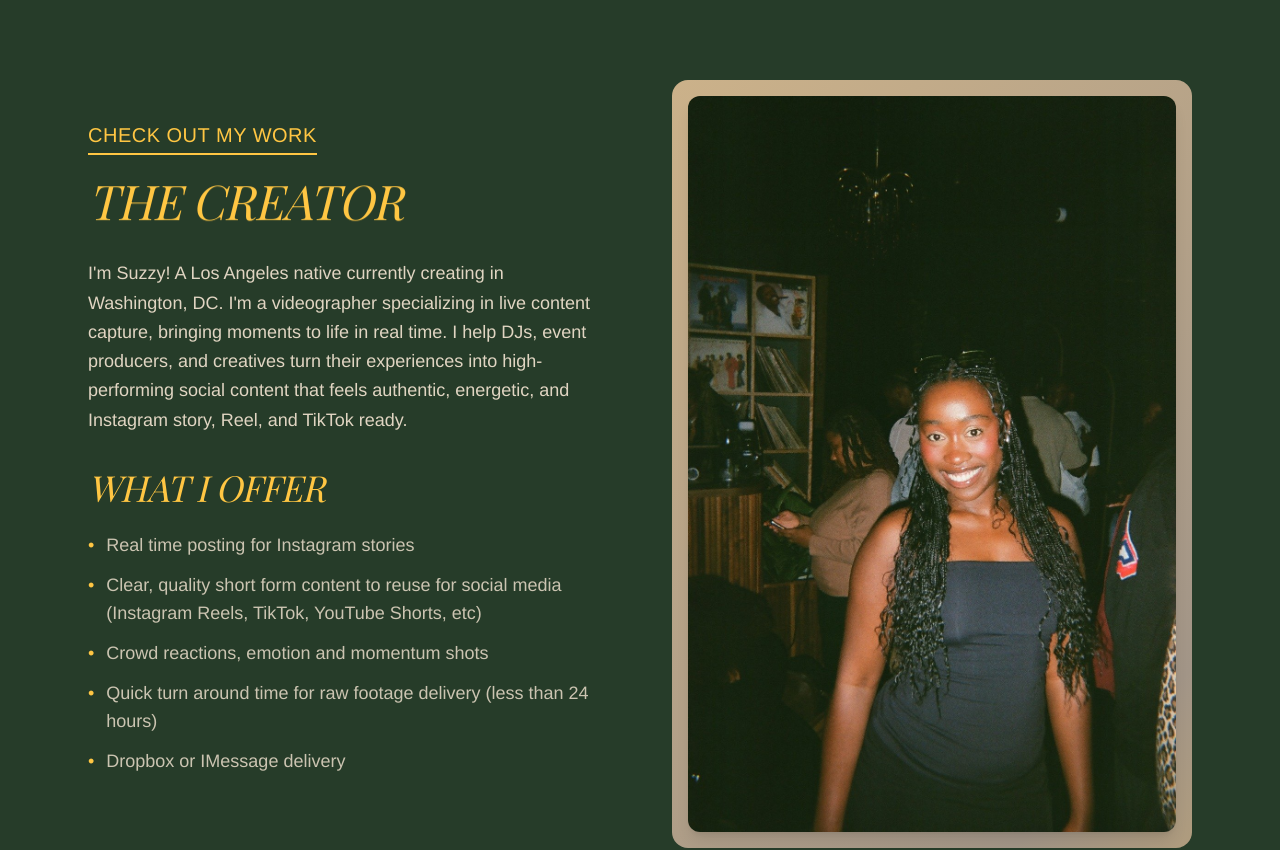
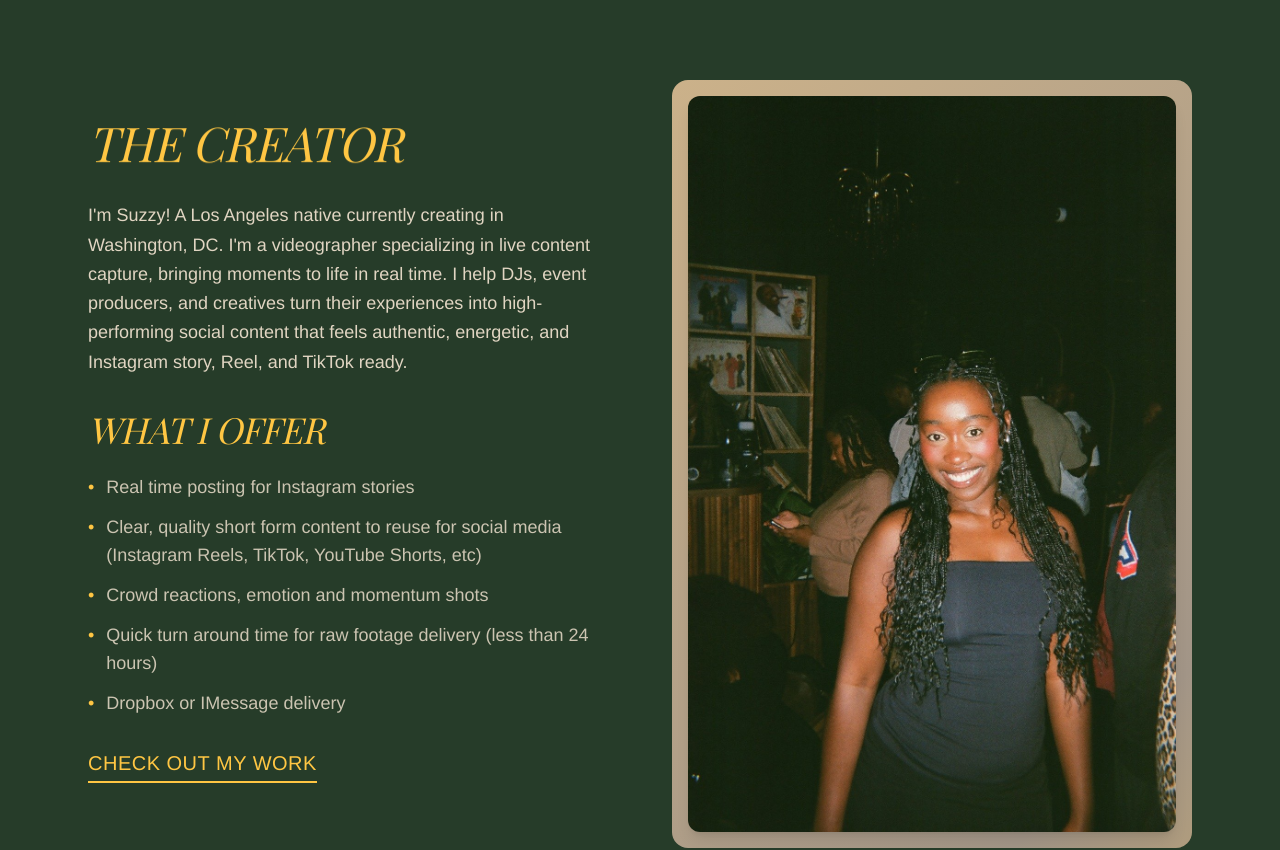
Before and after one commit to buypasses/suzstudio, a Next.js app: page / in a window 1280 px wide. Shown: the part 840-1690 px from the top of the page. Built offline with nearby package versions, Linux system fonts and the light colour scheme; a web font is replaced by a local one.

Commit message:
Move CHECK OUT MY WORK link below Dropbox or IMessage delivery text
Relocated the CHECK OUT MY WORK button from above THE CREATOR heading
to below the WHAT I OFFER bullet list, directly after the
'Dropbox or IMessage delivery' item.

https://claude.ai/code/session_01FxqAQcmpzVCRbHvpr9uWpk

```diff
--- a/src/app/page.tsx
+++ b/src/app/page.tsx
@@ -82,14 +82,6 @@ export default function Home() {
             <div className="flex flex-col lg:flex-row gap-12 lg:gap-16 items-center">
               {/* Text Content */}
               <FadeInLeft className="lg:w-1/2">
-                <MagneticHover className="inline-block mb-6">
-                  <Link
-                    href="/work"
-                    className="inline-block text-gold text-xl tracking-wide font-medium border-b-2 border-gold pb-1 hover:text-accent-bright hover:border-accent-bright transition-all duration-300"
-                  >
-                    CHECK OUT MY WORK
-                  </Link>
-                </MagneticHover>
                 <div className="float-smooth">
                   <h2 className="heading-display text-4xl lg:text-5xl text-gold italic mb-8">
                     THE CREATOR
@@ -122,6 +114,14 @@ export default function Home() {
                     </StaggerItem>
                   ))}
                 </StaggerContainer>
+                <MagneticHover className="inline-block mb-6">
+                  <Link
+                    href="/work"
+                    className="inline-block text-gold text-xl tracking-wide font-medium border-b-2 border-gold pb-1 hover:text-accent-bright hover:border-accent-bright transition-all duration-300"
+                  >
+                    CHECK OUT MY WORK
+                  </Link>
+                </MagneticHover>
               </FadeInLeft>
 
               {/* Image - use work-portrait-2 which matches original site */}
```
